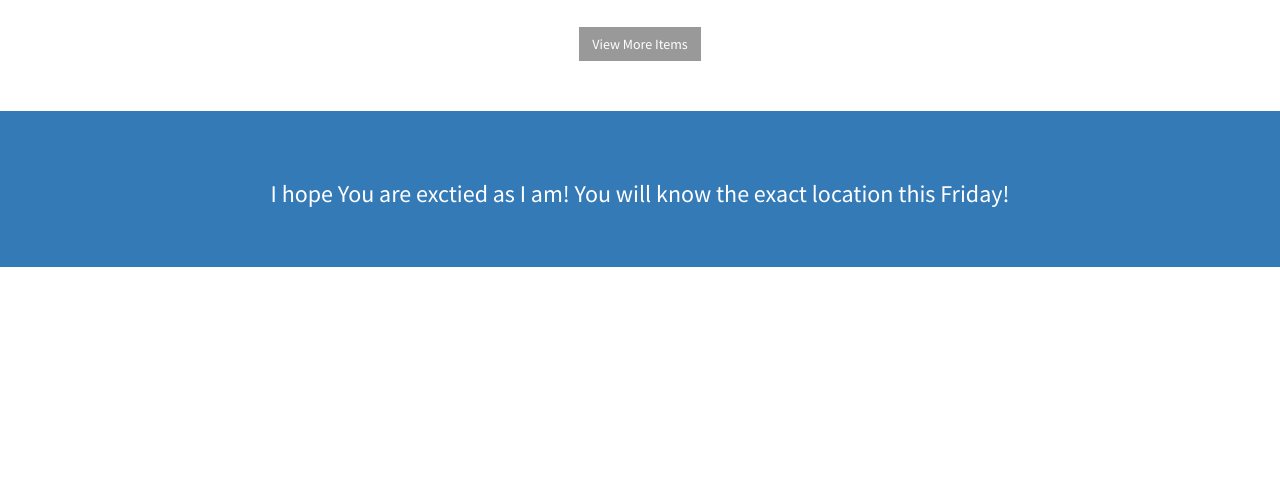
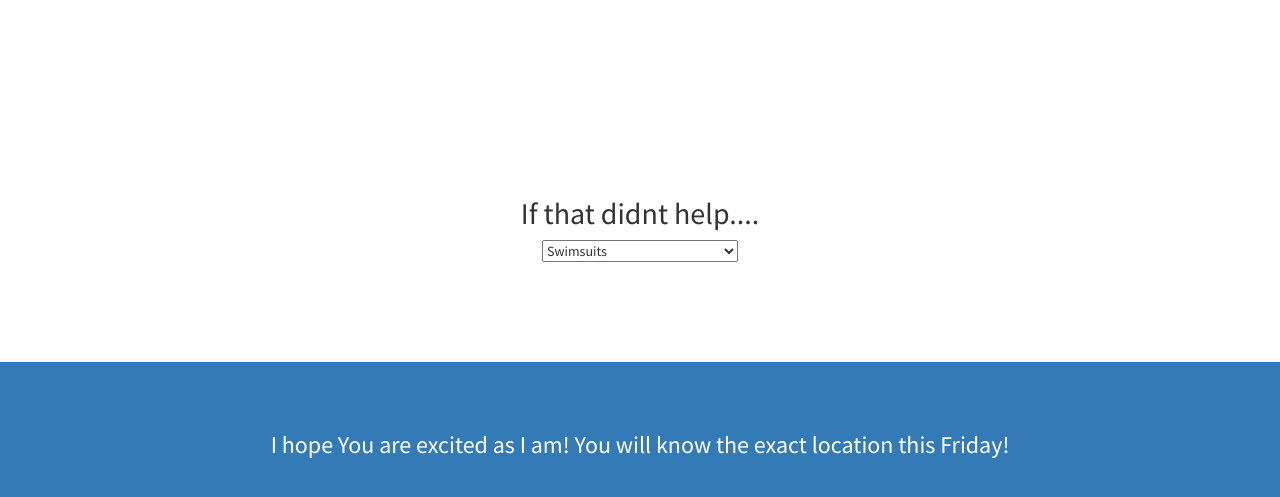
Before and after one commit to molson303/MaddieBDay, a plain HTML site: page index.html in a window 1280 px wide. Shown: the part 2556-3053 px from the top of the page. Before the commit the page ends 2823 px from the top, so only its background shows below. Drawn offline with Linux system fonts and the light colour scheme.

Commit message:
complete

```diff
--- a/index.html
+++ b/index.html
@@ -162,35 +162,26 @@
                     <div class="row">
                         <div class="col-md-6">
                             <div class="portfolio-item">
-                                <a href="#">
                               <img class="img-portfolio img-responsive" src="img/portfolio-1.jpg">
-                                </a>
                             </div>
                         </div>
                         <div class="col-md-6">
                             <div class="portfolio-item">
-                                <a href="#">
                               <img class="img-portfolio img-responsive" src="img/portfolio-2.jpg">
-                                </a>
                             </div>
                         </div>
                         <div class="col-md-6">
                           <div class="portfolio-item">
-                                <a href="#">
                             <img class="img-portfolio img-responsive" src="img/portfolio-3.jpg">
-                                </a>
                           </div>
                         </div>
                         <div class="col-md-6">
                           <div class="portfolio-item">
-                                <a href="#">
                               <img class="img-portfolio img-responsive" src="img/portfolio-4.jpg">
-                                </a>
                             </div>
                         </div>
                     </div>
                     <!-- /.row (nested) -->
-                    <a href="#" class="btn btn-dark">View More Items</a>
                 </div>
                 <!-- /.col-lg-10 -->
             </div>
@@ -198,63 +189,43 @@
         </div>
         <!-- /.container -->
     </section>
-
+<!-- Footer -->
+     <footer>
+        <div class="container">
+            <div class="row">
+                <div class="col-lg-10 col-lg-offset-1 text-center">
+                    <h2>If that didnt help....</h2>
+                </div>
+                <div class="col-md-12 selectpicker text-center">
+                  <select class="selectpicker">
+                    <option>Swimsuits</option>
+                    <option>Something for cooler weather</option>
+                    <option>Sun Dress</option>
+                    <option>Shorts</option>
+                    <option>Sandles</option>
+                    <option>sunglasses</option>
+                    <option>Sun Hat</option>
+                    <option>Running Clothes</option>
+                    <option>Resort Wear</option>
+                    <option>Nice Shirts</option>
+                    <option>Swim Shirt</option>
+                  </select>
+                </div>
+            </div>
+        </div>
+        <a id="to-top" href="#top" class="btn btn-dark btn-lg"><i class="fa fa-chevron-up fa-fw fa-1x"></i></a>
+    </footer>
     <!-- Call to Action -->
     <aside class="call-to-action bg-primary">
         <div class="container">
             <div class="row">
                 <div class="col-lg-12 text-center">
-                    <h3>I hope You are exctied as I am! You will know the exact location this Friday!</h3>
+                    <h3>I hope You are excited as I am! You will know the exact location this Friday!</h3>
+                </div>
 
             </div>
         </div>
-        </div>
     </aside>
-
-    <!-- Map -->
-    <!-- <section id="contact" class="map">
-        <iframe width="100%" height="100%" frameborder="0" scrolling="no" marginheight="0" marginwidth="0" src="https://maps.google.com/maps?f=q&amp;source=s_q&amp;hl=en&amp;geocode=&amp;q=Twitter,+Inc.,+Market+Street,+San+Francisco,+CA&amp;aq=0&amp;oq=twitter&amp;sll=28.659344,-81.187888&amp;sspn=0.128789,0.264187&amp;ie=UTF8&amp;hq=Twitter,+Inc.,+Market+Street,+San+Francisco,+CA&amp;t=m&amp;z=15&amp;iwloc=A&amp;output=embed"></iframe>
-        <br />
-        <small>
-            <a href="https://maps.google.com/maps?f=q&amp;source=embed&amp;hl=en&amp;geocode=&amp;q=Twitter,+Inc.,+Market+Street,+San+Francisco,+CA&amp;aq=0&amp;oq=twitter&amp;sll=28.659344,-81.187888&amp;sspn=0.128789,0.264187&amp;ie=UTF8&amp;hq=Twitter,+Inc.,+Market+Street,+San+Francisco,+CA&amp;t=m&amp;z=15&amp;iwloc=A"></a>
-        </small>
-        </iframe>
-    </section> -->
-
-    <!-- Footer -->
-    <!-- <footer>
-        <div class="container">
-            <div class="row">
-                <div class="col-lg-10 col-lg-offset-1 text-center">
-                    <h4><strong>Start Bootstrap</strong>
-                    </h4>
-                    <p>3481 Melrose Place
-                        <br>Beverly Hills, CA 90210</p>
-                    <ul class="list-unstyled">
-                        <li><i class="fa fa-phone fa-fw"></i> (123) 456-7890</li>
-                        <li><i class="fa fa-envelope-o fa-fw"></i> <a href="mailto:name@example.com">name@example.com</a>
-                        </li>
-                    </ul>
-                    <br>
-                    <ul class="list-inline">
-                        <li>
-                            <a href="#"><i class="fa fa-facebook fa-fw fa-3x"></i></a>
-                        </li>
-                        <li>
-                            <a href="#"><i class="fa fa-twitter fa-fw fa-3x"></i></a>
-                        </li>
-                        <li>
-                            <a href="#"><i class="fa fa-dribbble fa-fw fa-3x"></i></a>
-                        </li>
-                    </ul>
-                    <hr class="small">
-                    <p class="text-muted">Copyright &copy; Your Website 2014</p>
-                </div>
-            </div>
-        </div>
-        <a id="to-top" href="#top" class="btn btn-dark btn-lg"><i class="fa fa-chevron-up fa-fw fa-1x"></i></a>
-    </footer> -->
-
     <!-- jQuery -->
     <script src="js/jquery.js"></script>
 
```
Also changed, not shown: css/bootstrap.css, img/callout1.jpg (deleted), img/portfolio-12.jpg (deleted), img/portfolio-22.jpg (deleted), img/portfolio-32.jpg (deleted), img/portfolio-42.jpg (deleted), 2 other files. Lines whose indentation alone changed are shown as unchanged.
